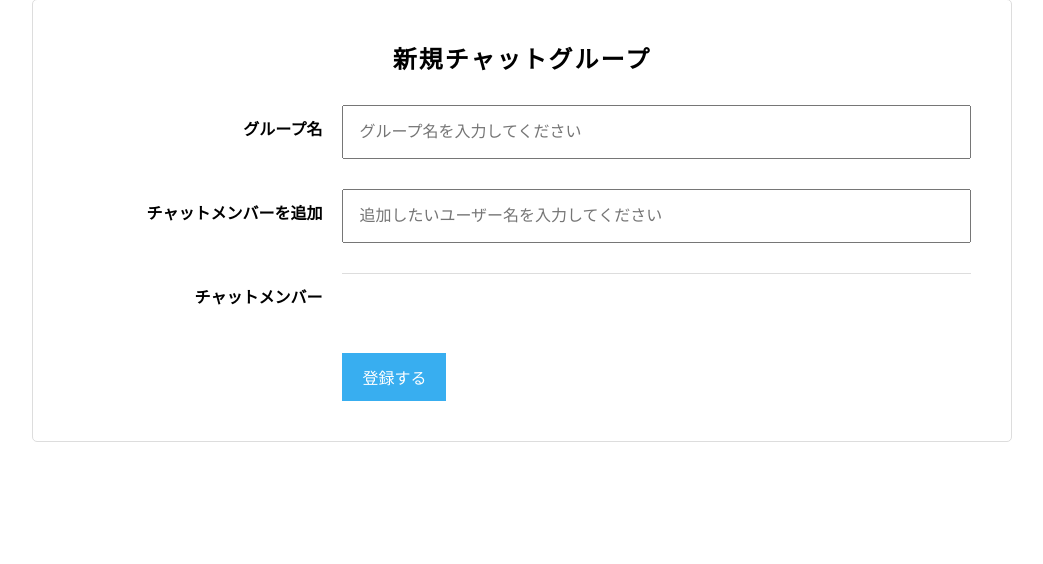
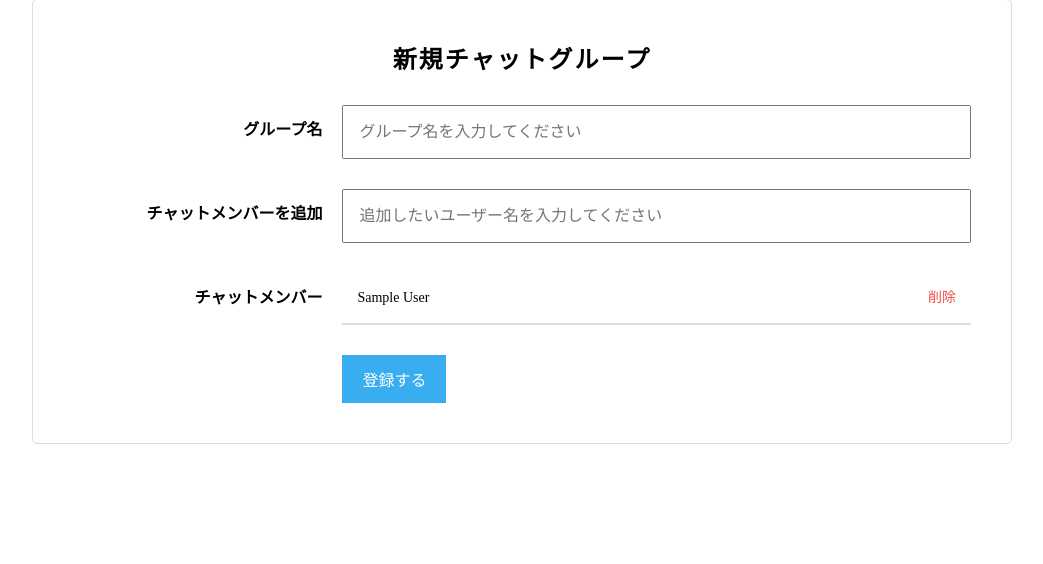
Before and after one commit to yuka-matsuura/chat-space, a Rails app: page /groups/new in a window 1280 px wide. Shown: the part 61-625 px from the top of the page, without its empty margins (118-1161 px from the left). Run offline with Rails 7, Linux system fonts and the light colour scheme; the visitor is signed in with stand-in values (Sample User, id 1); style sheets or scripts are compiled from the project's sources; some libraries are stand-ins or nearby versions.

Commit message:
Fix group creation view
# What
グループ作成時、最初からグループメンバーにログインユーザが表示されるように修正

# Why
仕様通りに修正

```diff
--- a/app/assets/javascripts/search.js
+++ b/app/assets/javascripts/search.js
@@ -1,6 +1,7 @@
 $(function(){
 
   var searchList = $("#user-search-result");
+  var groupMember = $("#chat-group-users");
 
   function appendUser(user) {
     var html = `<div class="chat-group-user clearfix">
@@ -21,13 +22,12 @@ $(function(){
                   <p class="chat-group-user__name">${name}</p>
                   <a class="user-search-remove chat-group-user__btn chat-group-user__btn--remove js-remove-btn">削除</a>
                 </div>`
-    $('#chat-group-users').append(html);
+    groupMember.append(html);
   }
 
   // インクリメンタルサーチ
   $('#user-search-field').on('keyup', function() {
     var input = $(this).val();
-
     $.ajax({
       type: 'GET',
       url: '/users',
@@ -53,14 +53,14 @@ $(function(){
   });
 
   // インクリメンタルサーチ後の処理
-  $(document).on('click', '.chat-group-user__btn--add', function(){
+  searchList.on('click', '.chat-group-user__btn--add', function(){
     var id = $(this).attr('data-user-id');
     var name = $(this).attr('data-user-name');
     addUser(id,name);
     $(this).parent().remove();
   });
 
-  $(document).on('click', '.js-remove-btn', function(){
+  $(".chat-group-form__field--right").on('click', '.js-remove-btn', function(){
     $(this).parent().remove();
   });
 
--- a/app/views/groups/_form.html.haml
+++ b/app/views/groups/_form.html.haml
@@ -24,6 +24,11 @@
       = f.label :チャットメンバー, class: 'chat-group-form__label'
     .chat-group-form__field--right
       #chat-group-users
+        - @group.users.each do |user|
+          .chat-group-user.clearfix.js-chat-member#chat-group-user-8
+            %input{ name: "group[user_ids][]", type: "hidden", value: user.id}
+            %p.chat-group-user__name= user.name
+            %a.user-search-remove.chat-group-user__btn.chat-group-user__btn--remove.js-remove-btn 削除
         .chat-group-user.clearfix
   .chat-group-form__field.clearfix
     .chat-group-form__field--left
```
